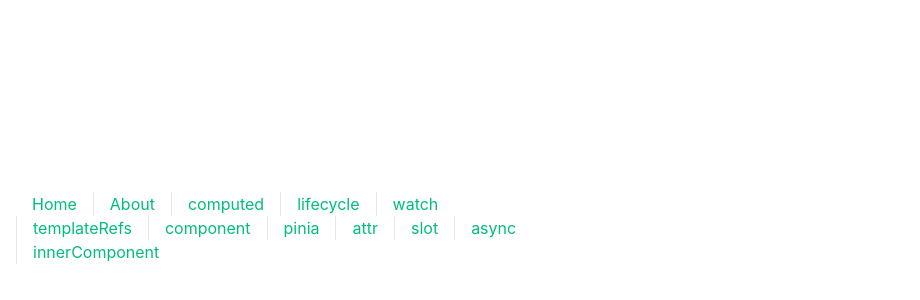
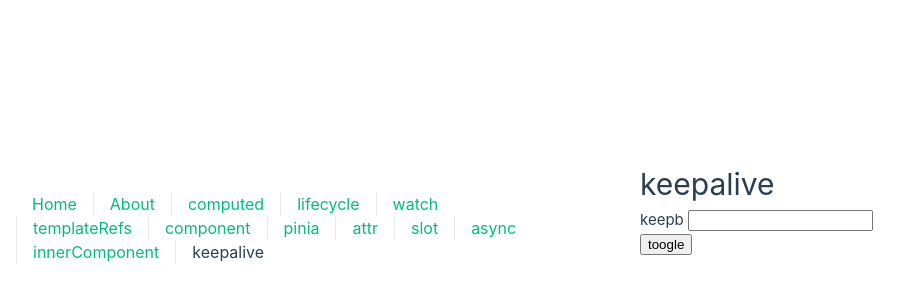
Before and after one commit to llifangyin/vue3-learn, a Vue app in the folder vue-project/: page /keepalive in a window 1280 px wide. Shown: the part 180-480 px from the top of the page, without its empty margins (0-920 px from the left). Built offline with nearby package versions, Linux system fonts and the light colour scheme.

Commit message:
keepalive shallowref

```diff
--- a/vue-project/src/App.vue
+++ b/vue-project/src/App.vue
@@ -19,6 +19,7 @@ import HelloWorld from './components/HelloWorld.vue'
         <RouterLink to="/slot">slot</RouterLink>
         <RouterLink to="/async">async</RouterLink>
         <RouterLink to="/innerComponent">innerComponent</RouterLink>
+        <RouterLink to="/keepalive">keepalive</RouterLink>
 
       </nav>
     </div>
--- a/vue-project/src/router/index.ts
+++ b/vue-project/src/router/index.ts
@@ -68,6 +68,11 @@ const router = createRouter({
       name: 'innerComponent',
       component: () => import('../views/innerComponent.vue')
     },
+    {
+      path: '/keepalive',
+      name: 'keepalive',
+      component: () => import('../views/keepalive.vue')
+    },
 
 
 
--- /dev/null
+++ b/vue-project/src/views/keepa.vue
@@ -0,0 +1,18 @@
+<template>
+  <div >
+     keepa-count:{{ count }}
+     <button @click="add">add</button>
+  </div>
+</template>
+
+<script setup>
+import {ref} from "vue"
+const count = ref(0)
+function add(params) {
+        count.value ++
+}
+
+</script>
+
+<style lang="scss" scoped>
+</style>
--- /dev/null
+++ b/vue-project/src/views/keepalive.vue
@@ -0,0 +1,46 @@
+<template>
+  <div class="about">
+    <h1>keepalive</h1>
+    <!-- keepalive是一个内置组件,它的功能时再多个组件间动态切换时缓存被移除的组件实现 -->
+    <!-- include exclude 正则表达式限制行为 -->
+    <!-- include匹配name值 默认文件名 -->
+    <keep-alive :include="['keepa','keepb']" :max="1">
+      <component :is="componentId" ></component>
+    </keep-alive>
+    <!-- 当一个组件被移除,但被keepalive缓存时,它将变为不活跃状态而不是卸载 -->
+
+
+    <button @click="toogle">toogle</button>
+</div>
+</template>
+<script  setup>
+import KeepA from './keepa.vue'
+import KeepB from './keepb.vue'
+import { ref,shallowRef,onActivated,onDeactivated } from 'vue'
+// 注册状态的钩子
+onActivated(() => {
+  // / 调用时机为首次挂载
+  // 以及每次从缓存中被重新插入时
+  console.log(111);
+})
+onDeactivated(() => {
+  // 在从 DOM 上移除、进入缓存
+  // 以及组件卸载时调用
+  console.log(222);
+})
+
+
+console.log(KeepA);
+// name("keepa") render setup
+
+// shallowRef ref的浅层作用形式,值会原样存储和暴漏,不会深层递归转为响应式
+// 只有.value时响应式的
+
+const componentId = shallowRef(KeepB)
+function toogle(){
+  componentId.value = componentId.value ==KeepA?KeepB:KeepA
+}
+
+
+
+</script>
--- /dev/null
+++ b/vue-project/src/views/keepb.vue
@@ -0,0 +1,14 @@
+<template>
+  <div >
+    keepb
+     <input type="text" v-model="text">
+  </div>
+</template>
+
+<script setup>
+import {ref} from "vue"
+const text = ref('')
+</script>
+
+<style lang="scss" scoped>
+</style>
```
